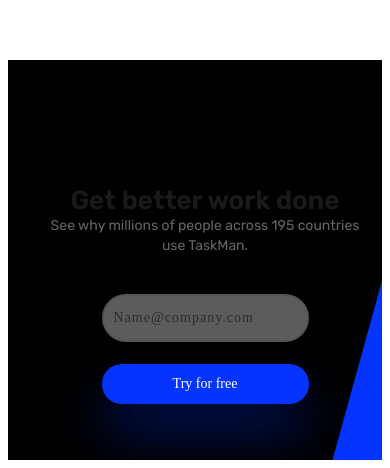
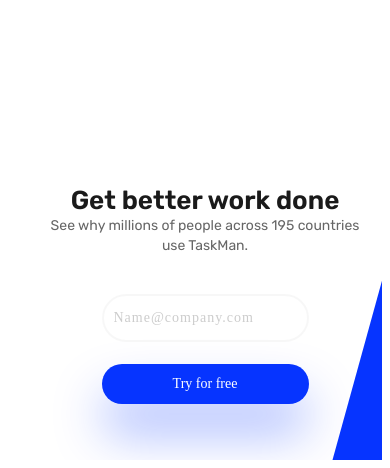
Before and after one commit to suthardinesh626/assignment-radix, a React (Vite) app in the folder client/: page / in a window 390 px wide. Shown: the part 3723-4191 px from the top of the page. Built offline with nearby package versions, Linux system fonts and the light colour scheme; no server answers.

Commit message:
removed the black background from signup section

```diff
--- a/client/src/components/Signup/Signup.css
+++ b/client/src/components/Signup/Signup.css
@@ -4,7 +4,6 @@
     margin: 0;
     padding: 0;
     height: 630px;
-    /* background-color: #f5f5f5; */
 }
 
 
@@ -192,7 +191,6 @@
 @media (max-width: 480px) {
     .signup-section {
         height: 400px;
-        background: #000;
     }
 
     .signup-body {
```
